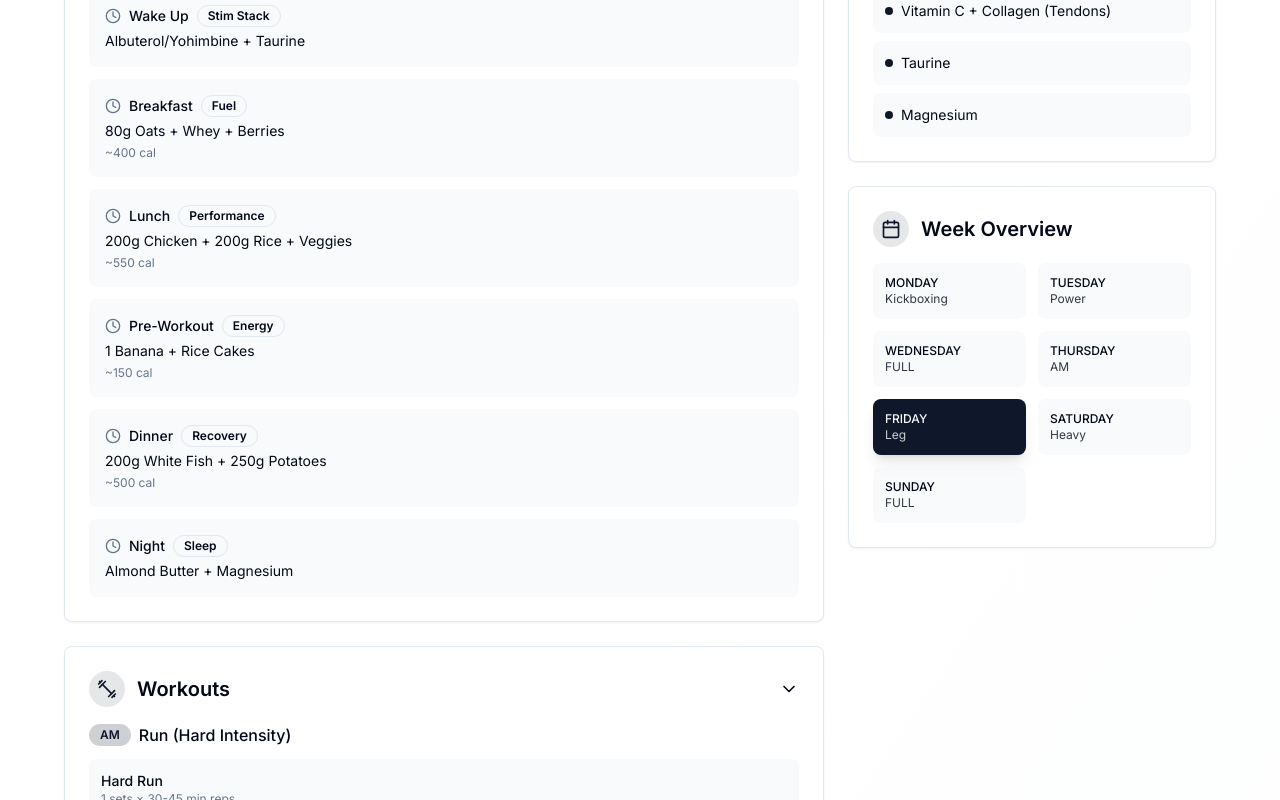
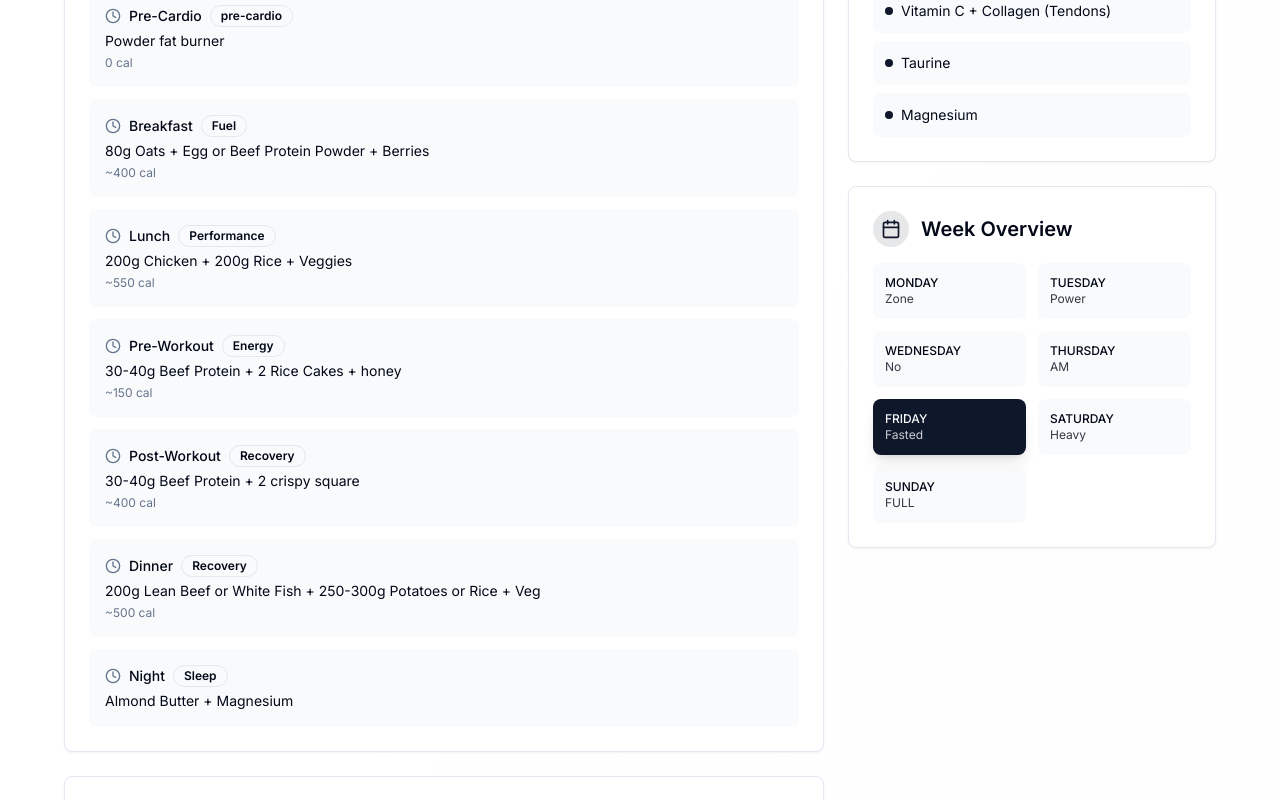
Before and after one commit to sameerhaque/fitness, a Next.js app: page / in a window 1280 px wide. Shown: the part 340-1140 px from the top of the page. Built offline with nearby package versions, Linux system fonts and the light colour scheme.

Commit message:
Update weekly meal and workout plans for improved performance and recovery

```diff
--- a/components/workout-diet-tracker.tsx
+++ b/components/workout-diet-tracker.tsx
@@ -53,30 +53,24 @@ const weekPlan: DayPlan[] = [
   {
     day: "MONDAY",
     date: "2025-01-20",
-    training: "Kickboxing + Cardio | NO Albuterol",
+    training: "Zone 2 Cardio + Sauna",
     nutrition: "High Carb / Hydration",
     meals: [
-      { time: "Wake Up", activity: "Fat Burner OFF", food: "Caffeine fat burner", macros: "" },
-      { time: "AM Cardio", activity: "Zone 2", food: "Sip EAAs", macros: "" },
-      { time: "Post-Cardio", activity: "Brain Fuel", food: "80g Oats + Whey + MCT Oil", macros: "~400 cal" },
-      { time: "Lunch", activity: "Performance", food: "200g Chicken + 250g Rice + Beets", macros: "~600 cal" },
-      { time: "Pre-Workout", activity: "Fuel", food: "3-4 Rice Cakes + Honey", macros: "~200 cal" },
-      { time: "Dinner", activity: "Digestion", food: "200g White Fish + 250g Potatoes + Kimchi", macros: "~500 cal" },
-      { time: "Night", activity: "Sleep Anchor", food: "Almond Butter + Magnesium", macros: "" },
+      { time: "Pre-Cardio", activity: "pre-cardio", food: "Powder fat burner", macros: "0 cal" },
+      { time: "Post-Cardio", activity: "Brain Fuel", food: "80g Oats + Egg or Beef Protein Powder + Berries", macros: "~400 cal" },
+      { time: "Lunch", activity: "Performance", food: "200g Chicken + 180g Rice + Veg", macros: "~500 cal" },
+      { time: "Afternoon", activity: "Fuel", food: "Beef Protein Shake + 2 Rice Cakes + Berries", macros: "~200 cal" },
+      { time: "Dinner", activity: "Digestion", food: "200g White Fish + 250g Potatoes + Vegetables", macros: "~500 cal" },
+      { time: "Night", activity: "Sleep Anchor", food: "Almond Butter + Magnesium", macros: "~150 cal" },
     ],
     workouts: [
       {
         time: "AM",
-        type: "Zone 2 Run (Easy)",
-        exercises: [{ name: "Easy Run", sets: "1", reps: "45-60 min", notes: "No hills, just movement. Keep it easy" }]
-      },
-      {
-        time: "PM",
-        type: "Kickboxing Class",
-        exercises: [{ name: "Kickboxing Training", sets: "", reps: "60-90 min", notes: "Focus on technique" }]
+        type: "Zone 2 Run (Stationary Bike) + Sauna",
+        exercises: [{ name: "Stationary Bike", sets: "1", reps: "40-45 mins", notes: "Keep it easy" }]
       }
     ],
-    supplements: ["Beets (Lunch)", "Taurine", "EAAs", "Magnesium", "NO Albuterol (prevent cramps)"],
+    supplements: ["Fat Burner (Pre-Cardio)", "Collagen (Post-Cardio)", "Taurine", "Magnesium"],
     completed: false
   },
   {
@@ -85,34 +79,26 @@ const weekPlan: DayPlan[] = [
     training: "Power & Rotation (Push)",
     nutrition: "Moderate Carb / High Protein",
     meals: [
-      { time: "Wake Up", activity: "Stim Stack", food: "Albuterol/Yohimbine/Caff + 3g Taurine", macros: "" },
-      { time: "Breakfast", activity: "Fuel", food: "100g Oats + Whey + Collagen", macros: "~450 cal" },
-      { time: "Lunch", activity: "Performance", food: "200g Chicken + 200g Rice + Veggies", macros: "~550 cal" },
-      { time: "Pre-Workout", activity: "Energy", food: "1 Banana + Rice Cakes", macros: "~150 cal" },
-      { time: "Dinner", activity: "Recovery", food: "170g-200g Top Sirloin + 200g Rice + Spinach", macros: "~600 cal" },
+      { time: "Pre-Cardio", activity: "pre-cardio", food: "Powder fat burner", macros: "0 cal" },
+      { time: "Post-Cardio", activity: "Brain Fuel", food: "80g Oats + Egg or Beef Protein Powder + Berries", macros: "~400 cal" },
+      { time: "Lunch", activity: "Performance", food: "200g Chicken + 200g Rice + Veg", macros: "~550 cal" },
+      { time: "Pre-Workout Meal", activity: "Performance", food: "40g Beef Protein, 2-3 Rice Cakes + honey", macros: "~250 cal" },
+      { time: "Post-Workout Meal", activity: "Performance", food: "45g Beef Protein + 2 rice bars", macros: "~250 cal" },
+      { time: "Dinner", activity: "Recovery", food: "200g Lean Beef or White Fish + 250–300g Potatoes or Rice + Veg", macros: "~550 cal" },
       { time: "Night", activity: "Sleep", food: "Almond Butter + Magnesium", macros: "" },
     ],
     workouts: [
       {
         time: "AM",
-        type: "Zone 2 Run (Moderate)",
+        type: "Zone 2 Run (Stationary Bike)",
         exercises: [
-          { name: "Moderate Run", sets: "1", reps: "45-60 min", notes: "Zone 2 pace, moderate effort" }
+          { name: "Stationary Bike", sets: "1", reps: "40 min", notes: "Zone 2 pace" }
         ]
       },
       {
-        time: "Evening",
+        time: "PM",
         type: "Power & Rotation",
-        exercises: [
-          { name: "Landmine Power Rotation w/ Bands", sets: "4", reps: "6-8", notes: "Speed focus" },
-          { name: "Weighted Dips", sets: "4", reps: "8-10", notes: "Stop at parallel" },
-          { name: "Kneeling Single-Arm DB Press", sets: "3", reps: "10-12", notes: "" },
-          { name: "Landmine Flys", sets: "3", reps: "12-15", notes: "" },
-          { name: "Pallof Press", sets: "3", reps: "10 sec hold/side", notes: "" },
-          { name: "Hanging Knee Raises", sets: "3", reps: "15", notes: "Decompress spine" },
-          { name: "Weighted Russian Twists", sets: "3", reps: "20 total", notes: "" },
-          { name: "Neck Flexion/Extension", sets: "2", reps: "15", notes: "Light weight" },
-        ]
+        exercises: [{ name: "Power & Rotation", sets: "", reps: "60-90 min", notes: "" }]
       }
     ],
     supplements: ["Collagen (AM)", "Taurine", "Magnesium"],
@@ -121,22 +107,22 @@ const weekPlan: DayPlan[] = [
   {
     day: "WEDNESDAY",
     date: "2025-01-22",
-    training: "FULL REST",
-    nutrition: "Low Carb / High Fat",
+    training: "No Zone 2 / Flow and speed",
+    nutrition: "support recovery, joint health, and CNS freshness",
     meals: [
-      { time: "Wake Up", activity: "System Flush", food: "Lemon Water + Collagen + Albuterol ON", macros: "" },
-      { time: "Breakfast", activity: "Meat & Nut", food: "170g Steak/Salmon + Avocado + Berries", macros: "~500 cal" },
-      { time: "Lunch", activity: "Maintenance", food: "200g Chicken + 150g Rice + Veggies", macros: "~450 cal" },
-      { time: "Snack", activity: "Protein", food: "1 Scoop Whey/Beef Protein", macros: "~120 cal" },
-      { time: "Dinner", activity: "Health", food: "200g White Fish + Large Salad + Olive Oil", macros: "~400 cal" },
+      { time: "Wake Up", activity: "System Flush", food: "Lemon Water + Collagen"},
+      { time: "Breakfast", activity: "Nervous System Support", food: "60-70g Oats + Egg Protein + Berries", macros: "~350 cal" },
+      { time: "Lunch", activity: "Performance / Recovery", food: "200g Lean Beef or Chicken + 150g Rice + Veggies", macros: "~450 cal" },
+      { time: "Pre-Workout", activity: "Energy", food: "2 Rice Cakes + honey", macros: "~120 cal" },
+      { time: "Dinner", activity: "Health", food: "200g White Fish or Lean Beef + 200-220g Potatoes + Vegetables", macros: "~450 cal" },
       { time: "Night", activity: "Sleep", food: "Almond Butter + Magnesium", macros: "" },
     ],
     workouts: [
       {
-        time: "Throughout Day",
-        type: "10k Steps Walking",
+        time: "PM",
+        type: "Flow and speed",
         exercises: [
-          { name: "Walking", sets: "1", reps: "10,000 steps", notes: "No running, just walking throughout the day" }
+          { name: "Flow and speed", sets: "", reps: "", notes: "" }
         ]
       }
     ],
@@ -146,58 +132,51 @@ const weekPlan: DayPlan[] = [
   {
     day: "THURSDAY",
     date: "2025-01-23",
-    training: "AM Cardio (NO RUN) / PM Kickboxing | Fat Burner OFF",
-    nutrition: "SUPER HIGH CARB / Nitrate Load",
+    training: "AM Cardio only",
+    nutrition: "fat loss + leg freshness",
     meals: [
-      { time: "Wake Up", activity: "Fat Burner OFF", food: "Caffeine only + 3g Taurine", macros: "" },
-      { time: "Pre-Cardio", activity: "Tendon Stack", food: "10-15g Collagen + 500mg Vit C + Pink Salt", macros: "" },
-      { time: "Post-Cardio", activity: "Glycogen Restore", food: "1 Scoop Egg White Protein + 1 MadeGood Bar + 1/2 Banana", macros: "~250 cal" },
-      { time: "Breakfast", activity: "Fuel", food: "1 Cup Oats + 1 Scoop Beef Protein + 1 Kiwi + MCT Oil", macros: "~450 cal" },
-      { time: "Lunch", activity: "Nitrate Load", food: "200g Chicken + 200g Rice + 200g Beets + 60g Hummus", macros: "~700 cal" },
-      { time: "5:30 PM", activity: "Anti-Cramp", food: "Electrolytes + 3g Taurine + Potassium + 3-4 Rice Cakes + Honey", macros: "~200 cal" },
-      { time: "6:30 PM", activity: "KICKBOXING", food: "Sip water/electrolytes", macros: "" },
-      { time: "Post-Fight", activity: "Recovery", food: "200g White Fish + 400g Sweet Potato (salted)", macros: "~600 cal" },
-      { time: "Bedtime", activity: "Sleep Stack", food: "20g Walnuts + Magnesium 500mg + Vit C 1000mg", macros: "~130 cal" },
+      { time: "Pre-Cardio", activity: "pre-cardio", food: "Powder fat burner", macros: "0 cal" },
+      { time: "Breakfast", activity: "Fuel", food: "70-80g Oats + Protein Powder + Berries", macros: "~420 cal" },
+      { time: "Lunch", activity: "Recovery / Satiety", food: "200g Chicken + 160g Rice + 200g Beets", macros: "~520 cal" },
+      { time: "Snack", activity: "Protein / Digestion-Friendly", food: "Protein Shake (30-40g protein) + 1-2 Rice Cakes or Berries", macros: "~220 cal" },
+      { time: "Dinner", activity: "Recovery / Anti-Inflammatory", food: "200g White Fish + 220-250g Potatoes + Vegetables", macros: "~450 cal" },
+      { time: "Night", activity: "Sleep", food: "Almond Butter + Magnesium", macros: "" },
     ],
     workouts: [
       {
         time: "AM",
-        type: "Zone 2 Cardio + Mobility (NO RUN - Save Shins)",
+        type: "Zone 2 Cardio (Incline Treadmill Walk)",
         exercises: [
           { name: "Dynamic Stretching", sets: "1", reps: "10 min", notes: "Full body mobility work" },
-          { name: "Zone 2 Cardio", sets: "1", reps: "45 min", notes: "NO RUNNING - bike/elliptical only. HR 120-140 bpm" },
+          { name: "Zone 2 Cardio", sets: "1", reps: "45 min", notes: "Incline Treadmill Walk" },
           { name: "Hip Flexor Stretches", sets: "3", reps: "30 sec/side", notes: "Open hips for kicks" },
           { name: "Foam Rolling", sets: "1", reps: "5 min", notes: "Focus on shins, calves, IT band" },
         ]
-      },
-      {
-        time: "PM (6:30)",
-        type: "Kickboxing Class",
-        exercises: [{ name: "Kickboxing Training", sets: "", reps: "60-90 min", notes: "Sip intra-carbs" }]
       }
     ],
-    supplements: ["Fat Burner OFF", "Collagen (Pre-cardio)", "Taurine 6g total", "Beets 200g", "Potassium", "Magnesium 500mg", "Vitamin C 1500mg total"],
+    supplements: ["Collagen (Pre-cardio)", "Taurine 6g total", "Beets 200g", "Potassium", "Magnesium 500mg",],
     completed: false
   },
   {
     day: "FRIDAY",
     date: "2025-01-24",
-    training: "Leg Prep + Cardio | Albuterol ON",
+    training: "Fasted AM Zone 2 | PM Unilateral Lift",
     nutrition: "Moderate Carb",
     meals: [
-      { time: "Wake Up", activity: "Stim Stack", food: "Albuterol/Yohimbine + Taurine", macros: "" },
-      { time: "Breakfast", activity: "Fuel", food: "80g Oats + Whey + Berries", macros: "~400 cal" },
+      { time: "Pre-Cardio", activity: "pre-cardio", food: "Powder fat burner", macros: "0 cal" },
+      { time: "Breakfast", activity: "Fuel", food: "80g Oats + Egg or Beef Protein Powder + Berries", macros: "~400 cal" },
       { time: "Lunch", activity: "Performance", food: "200g Chicken + 200g Rice + Veggies", macros: "~550 cal" },
-      { time: "Pre-Workout", activity: "Energy", food: "1 Banana + Rice Cakes", macros: "~150 cal" },
-      { time: "Dinner", activity: "Recovery", food: "200g White Fish + 250g Potatoes", macros: "~500 cal" },
+      { time: "Pre-Workout", activity: "Energy", food: "30-40g Beef Protein + 2 Rice Cakes + honey", macros: "~150 cal" },
+      { time: "Post-Workout", activity: "Recovery", food: "30-40g Beef Protein + 2 crispy square", macros: "~400 cal" },
+      { time: "Dinner", activity: "Recovery", food: "200g Lean Beef or White Fish + 250-300g Potatoes or Rice + Veg", macros: "~500 cal" },
       { time: "Night", activity: "Sleep", food: "Almond Butter + Magnesium", macros: "" },
     ],
     workouts: [
       {
         time: "AM",
-        type: "Run (Hard Intensity)",
+        type: "Stationary Bike",
         exercises: [
-          { name: "Hard Run", sets: "1", reps: "30-45 min", notes: "Hard intensity, push the pace" }
+          { name: "Stationary Bike", sets: "1", reps: "30-45 min", notes: "Harder intensity, 130 bpm" }
         ]
       },
       {
@@ -205,12 +184,6 @@ const weekPlan: DayPlan[] = [
         type: "Functional Unilateral - Leg Prep",
         exercises: [
           { name: "Bulgarian Split Squats", sets: "3", reps: "8-10", notes: "Deep stretch, 3-sec negative" },
-          { name: "Single-Arm Lat Pulldown", sets: "4", reps: "12-15", notes: "Stretch lats, 3-sec negative" },
-          { name: "Standing Single-Arm Cable Press", sets: "3", reps: "12-15", notes: "Anti-rotation" },
-          { name: "Single-Leg RDL", sets: "3", reps: "10", notes: "Hamstring/Ankle stability" },
-          { name: "Suitcase Carries", sets: "3", reps: "40 steps", notes: "Heavy grip" },
-          { name: "Reverse Crunches", sets: "3", reps: "15", notes: "" },
-          { name: "Copenhagen Planks", sets: "3", reps: "20-30 sec", notes: "Groin health" },
         ]
       }
     ],
@@ -220,48 +193,45 @@ const weekPlan: DayPlan[] = [
   {
     day: "SATURDAY",
     date: "2025-01-25",
-    training: "Heavy Legs (Hypertrophy) | Albuterol ON",
-    nutrition: "High Carb / Nitrate Load",
+    training: "Heavy Legs (Hypertrophy)",
+    nutrition: "PM Heavy Hypertrophy Lift",
     meals: [
       { time: "Wake Up", activity: "Peptides", food: "Wait 30 mins", macros: "" },
-      { time: "Breakfast", activity: "Foundation", food: "1 Cup Oats + 250ml Egg Whites (cooked) + 1 Kiwi + MCT Oil", macros: "~500 cal" },
-      { time: "AM", activity: "Fat Burner", food: "Albuterol (Dose 1) + Caffeine", macros: "" },
-      { time: "Lunch", activity: "Nitrate & Carb Load", food: "200g Chicken + 200g Rice + 200g Beets + 60g Hummus", macros: "~700 cal" },
-      { time: "Pre-Workout", activity: "Tendon Insurance", food: "10-15g Collagen + 500mg Vit C + 3-4 Rice Cakes + Honey", macros: "~200 cal" },
-      { time: "Post-Workout", activity: "Anabolic Window", food: "1 Scoop Egg White Protein + 1 MadeGood Bar + 1 Large Banana", macros: "~350 cal" },
-      { time: "Dinner", activity: "Mineral Restore", food: "170-200g Top Sirloin (no oil) + 400g Potatoes (salted) + Spinach", macros: "~700 cal" },
+      { time: "Breakfast", activity: "Foundation", food: "90g oats + Beef Protein + Berries", macros: "~500 cal" },
+      { time: "Lunch", activity: "Performance Anchor", food: "200g Lean Beef or Chicken + 250-300g Cooked Rice + Veg", macros: "~700 cal" },
+      { time: "Pre-Workout", activity: "Energy", food: "30-40g Beef Protein + 2 Rice Cakes + honey", macros: "~150 cal" },
+      { time: "Post-Workout", activity: "Recovery", food: "30-40g Beef Protein + 2 crispy square", macros: "~400 cal" },
+      { time: "Dinner", activity: "Mineral Restore", food: "200g White Fish or Lean Beef + 250-300g Potatoes or Rice + Spinach", macros: "~700 cal" },
       { time: "Bedtime", activity: "Sleep Stack", food: "20g Walnuts + Magnesium 500mg + Vit C 1000mg", macros: "~130 cal" },
     ],
     workouts: [
       {
+        time: "AM",
+        type: "Stationary Bike",
+        exercises: [{ name: "Stationary Bike", sets: "", reps: "", notes: "" }]
+      },
+      {
         time: "Afternoon",
         type: "Heavy Legs (Hypertrophy)",
         exercises: [
-          { name: "Barbell Squats", sets: "4", reps: "6-8", notes: "Heavy, control eccentric. Wear belt" },
-          { name: "Romanian Deadlifts", sets: "3", reps: "8-10", notes: "Focus on hamstring stretch" },
-          { name: "Leg Press", sets: "3", reps: "12-15", notes: "High & wide foot placement" },
-          { name: "Walking Lunges", sets: "3", reps: "12 each leg", notes: "Continuous tension" },
-          { name: "Lying Leg Curls", sets: "3", reps: "12-15", notes: "Slow negatives, squeeze at top" },
-          { name: "Leg Extensions", sets: "3", reps: "15-20", notes: "Light weight, focus on quad burn" },
-          { name: "Calf Raises", sets: "3", reps: "15-20", notes: "Full ROM, pause at top" },
-          { name: "Abs Circuit", sets: "2", reps: "Various", notes: "Planks, leg raises, crunches" },
+          { name: "Front Squats", sets: "4", reps: "6-8", notes: "Heavy, control eccentric. Wear belt" },
         ]
       }
     ],
-    supplements: ["Albuterol ON (2 doses)", "Collagen (Pre-workout for knees)", "Beets 200g", "Vitamin C 1500mg total", "Magnesium 500mg", "Electrolytes"],
+    supplements: ["Magnesium 500mg", "Electrolytes"],
     completed: false
   },
   {
     day: "SUNDAY",
     date: "2025-01-26",
-    training: "FULL REST",
+    training: "FULL REST 8-10k casual walk only",
     nutrition: "Detox / Digestion",
     meals: [
       { time: "Wake Up", activity: "System Flush", food: "Lemon Water + Collagen", macros: "" },
-      { time: "Breakfast", activity: "Meat & Nut", food: "170g Steak/Salmon + Avocado + Berries", macros: "~500 cal" },
-      { time: "Lunch", activity: "Maintenance", food: "200g Chicken + 150g Rice + Veggies", macros: "~450 cal" },
-      { time: "Snack", activity: "Protein", food: "1 Scoop Whey/Beef Protein", macros: "~120 cal" },
-      { time: "Dinner", activity: "Health", food: "200g White Fish + Large Salad + Olive Oil", macros: "~400 cal" },
+      { time: "Breakfast", activity: "Calm Fuel", food: "60-70g Oats + Egg Protein Powder + Berries", macros: "~500 cal" },
+      { time: "Lunch", activity: "Recovery", food: "200g Lean Beef or Chicken + 150-170g Cooked Rice or Potatoes + Veggies", macros: "~450 cal" },
+      { time: "Snack", activity: "Protein", food: "1 Scoop Whey/Beef Protein + 1 Rice Cake", macros: "~120 cal" },
+      { time: "Dinner", activity: "Health", food: "200g White Fish + 200-220g Potatoes + Veg", macros: "~400 cal" },
       { time: "Night", activity: "Sleep", food: "Almond Butter + Magnesium", macros: "" },
     ],
     workouts: [],
```
